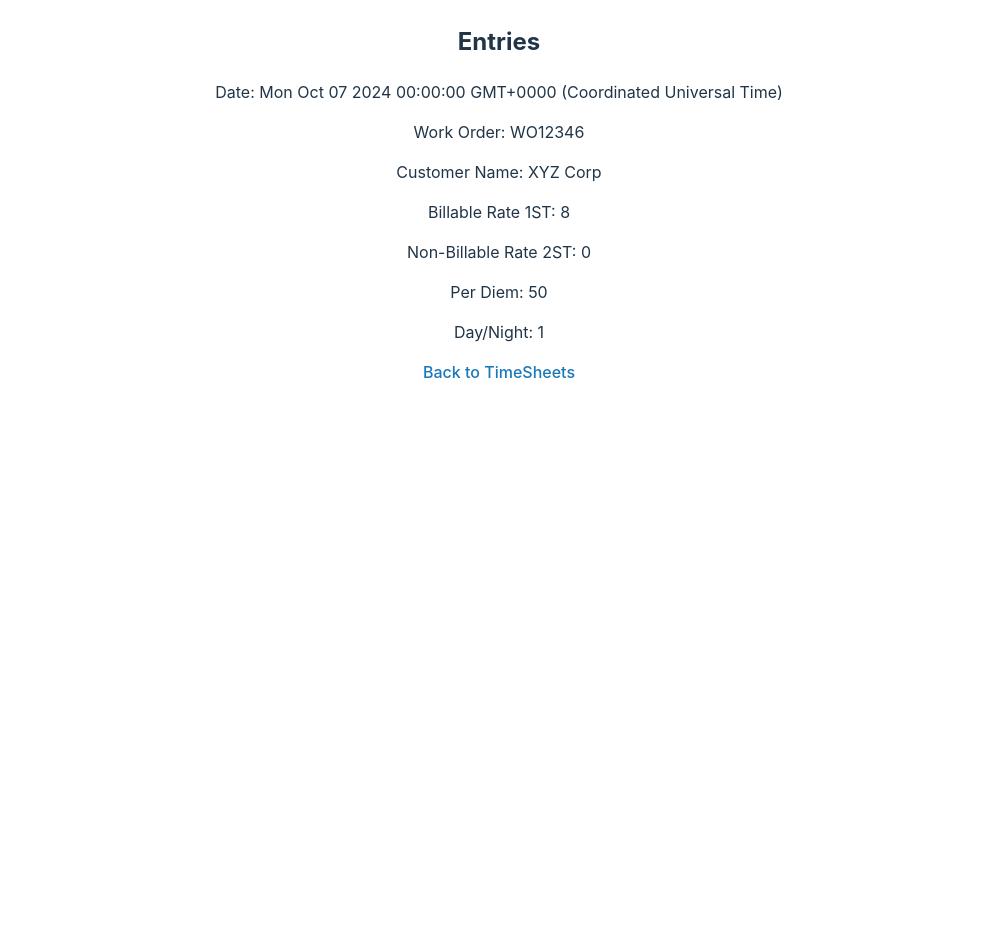
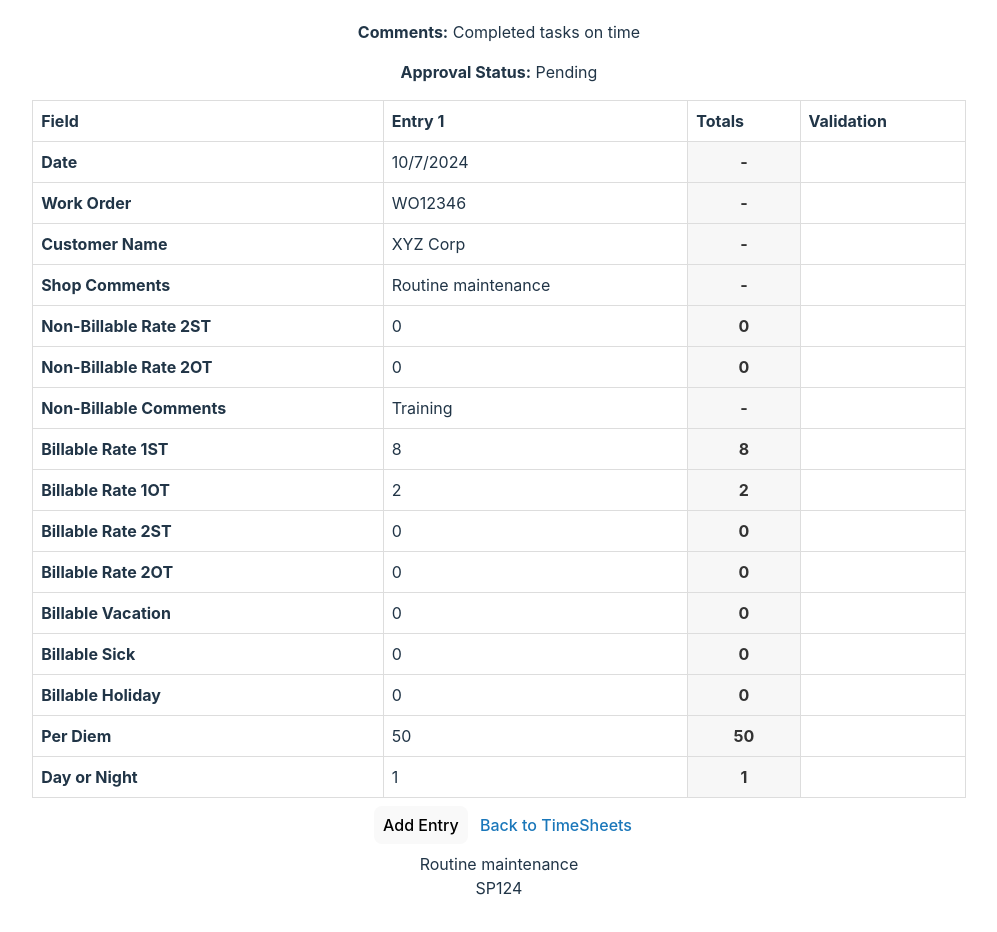
Before and after one commit to tzieba1/frontier-blade-frontend, a Vue app: page /timesheets/2 in a window 1280 px wide. Shown: the part 400-1332 px from the top of the page, without its empty margins (141-1138 px from the left). Before the commit the page ends 816 px from the top, so only its background shows below. Built offline with nearby package versions, Linux system fonts and the light colour scheme.

Commit message:
Update to use TimeSheetRow component and include more entries from data structure of TimeSheet. Implement validation of entries.

```diff
--- a/src/pages/TimeSheetDetails.vue
+++ b/src/pages/TimeSheetDetails.vue
@@ -6,75 +6,143 @@
       {{ isEditing ? "Cancel" : "Edit" }}
     </button>
 
-    <div v-if="!isEditing">
-      <p>Date Range: {{ timeSheet.dateRange }}</p>
-      <p>Hours Worked: {{ timeSheet.hoursWorked }}</p>
-
-      <h2>Entries</h2>
-      <div v-for="entry in timeSheet.entries" :key="entry.id">
-        <p>Date: {{ entry.date }}</p>
-        <p>Work Order: {{ entry.workOrder }}</p>
-        <p>Customer Name: {{ entry.customerName }}</p>
-        <p>Billable Rate 1ST: {{ entry.billable.rate1ST }}</p>
-        <p>Non-Billable Rate 2ST: {{ entry.nonBillable.rate2ST }}</p>
-        <p>Per Diem: {{ entry.additionalQualifiers.perDiem }}</p>
-        <p>Day/Night: {{ entry.additionalQualifiers.dayOrNight }}</p>
-      </div>
+    <!-- Non-entry fields displayed above the table -->
+    <div class="timesheet-details">
+      <p><strong>Date Range:</strong> {{ timeSheet.dateRange }}</p>
+      <p><strong>Hours Worked:</strong> {{ timeSheet.hoursWorked }}</p>
+      <p><strong>Comments:</strong> {{ timeSheet.comments }}</p>
+      <p><strong>Approval Status:</strong> {{ timeSheet.isApproved ? "Approved" : "Pending" }}</p>
     </div>
 
-    <div v-else>
-      <label>
-        Date Range:
-        <input v-model="editedTimeSheet.dateRange" type="text" />
-      </label>
-      <label>
-        Hours Worked:
-        <input v-model="editedTimeSheet.hoursWorked" type="number" />
-      </label>
+    <!-- Transposed Table Structure for TimeSheet Entries with Totals Column -->
+    <table class="timesheet-table">
+      <thead>
+        <tr>
+          <th>Field</th>
+          <th v-for="(entry, index) in editedTimeSheet.entries" :key="entry.id">Entry {{ index + 1 }}</th>
+          <th>Totals</th>
+          <th>Validation</th>
+        </tr>
+      </thead>
+      <tbody>
+        <!-- Date Row -->
+        <TimeSheetRow fieldLabel="Date" :fieldKey="'date'" :entries="editedTimeSheet.entries" :isEditing="isEditing"
+          :validationErrors="validationErrors"
+          @update="(payload) => updateEntry(payload.index, 'date', payload.updatedEntry)" />
 
-      <h2>Edit Entries</h2>
-      <div v-for="(entry, index) in editedTimeSheet.entries" :key="entry.id">
-        <label>
-          Date:
-          <input v-model="entry.date" type="date" />
-        </label>
-        <label>
-          Work Order:
-          <input v-model="entry.workOrder" type="text" />
-        </label>
-        <label>
-          Customer Name:
-          <input v-model="entry.customerName" type="text" />
-        </label>
-        <label>
-          Billable Rate 1ST:
-          <input v-model="entry.billable.rate1ST" type="number" />
-        </label>
-        <label>
-          Non-Billable Rate 2ST:
-          <input v-model="entry.nonBillable.rate2ST" type="number" />
-        </label>
-        <label>
-          Per Diem:
-          <input v-model="entry.additionalQualifiers.perDiem" type="number" />
-        </label>
-        <label>
-          Day/Night:
-          <input v-model="entry.additionalQualifiers.dayOrNight" type="number" />
-        </label>
-      </div>
+        <!-- Work Order Row -->
+        <TimeSheetRow fieldLabel="Work Order" :fieldKey="'workOrder'" :entries="editedTimeSheet.entries"
+          :isEditing="isEditing" :validationErrors="validationErrors"
+          @update="(payload) => updateEntry(payload.index, 'workOrder', payload.updatedEntry)" />
 
-      <button @click="saveChanges">Save</button>
+        <!-- Customer Name Row -->
+        <TimeSheetRow fieldLabel="Customer Name" :fieldKey="'customerName'" :entries="editedTimeSheet.entries"
+          :isEditing="isEditing" :validationErrors="validationErrors"
+          @update="(payload) => updateEntry(payload.index, 'customerName', payload.updatedEntry)" />
+
+        <!-- Shop Comments Row -->
+        <TimeSheetRow fieldLabel="Shop Comments" :fieldKey="'shopComments'" :entries="editedTimeSheet.entries"
+          :isEditing="isEditing" :validationErrors="validationErrors"
+          @update="(payload) => updateEntry(payload.index, 'shopComments', payload.updatedEntry)" />
+
+        <!-- Non-Billable Rate 2 ST Row -->
+        <TimeSheetRow fieldLabel="Non-Billable Rate 2ST" :fieldKey="'nonBillable.rate2ST'"
+          :entries="editedTimeSheet.entries" :isEditing="isEditing" :validationErrors="validationErrors"
+          @update="(payload) => updateEntry(payload.index, 'nonBillable.rate2ST', payload.updatedEntry)" />
+
+        <!-- Non-Billable Rate 2 OT Row -->
+        <TimeSheetRow fieldLabel="Non-Billable Rate 2OT" :fieldKey="'nonBillable.rate2OT'"
+          :entries="editedTimeSheet.entries" :isEditing="isEditing" :validationErrors="validationErrors"
+          @update="(payload) => updateEntry(payload.index, 'nonBillable.rate2OT', payload.updatedEntry)" />
+
+        <!-- Non-Billable Comments Row -->
+        <TimeSheetRow fieldLabel="Non-Billable Comments" :fieldKey="'nonBillable.comments'"
+          :entries="editedTimeSheet.entries" :isEditing="isEditing" :validationErrors="validationErrors"
+          @update="(payload) => updateEntry(payload.index, 'nonBillable.comments', payload.updatedEntry)" />
+
+        <!-- Billable Rate 1 ST Row -->
+        <TimeSheetRow fieldLabel="Billable Rate 1ST" :fieldKey="'billable.rate1ST'" :entries="editedTimeSheet.entries"
+          :isEditing="isEditing" :validationErrors="validationErrors"
+          @update="(payload) => updateEntry(payload.index, 'billable.rate1ST', payload.updatedEntry)" />
+
+        <!-- Billable Rate 1 OT Row -->
+        <TimeSheetRow fieldLabel="Billable Rate 1OT" :fieldKey="'billable.rate1OT'" :entries="editedTimeSheet.entries"
+          :isEditing="isEditing" :validationErrors="validationErrors"
+          @update="(payload) => updateEntry(payload.index, 'billable.rate1OT', payload.updatedEntry)" />
+
+        <!-- Billable Rate 2 ST Row -->
+        <TimeSheetRow fieldLabel="Billable Rate 2ST" :fieldKey="'billable.rate2ST'" :entries="editedTimeSheet.entries"
+          :isEditing="isEditing" :validationErrors="validationErrors"
+          @update="(payload) => updateEntry(payload.index, 'billable.rate2ST', payload.updatedEntry)" />
+
+        <!-- Billable Rate 2 OT Row -->
+        <TimeSheetRow fieldLabel="Billable Rate 2OT" :fieldKey="'billable.rate2OT'" :entries="editedTimeSheet.entries"
+          :isEditing="isEditing" :validationErrors="validationErrors"
+          @update="(payload) => updateEntry(payload.index, 'billable.rate2OT', payload.updatedEntry)" />
+
+        <!-- Billable Vacation Row -->
+        <TimeSheetRow fieldLabel="Billable Vacation" :fieldKey="'billable.vacation'" :entries="editedTimeSheet.entries"
+          :isEditing="isEditing" :validationErrors="validationErrors"
+          @update="(payload) => updateEntry(payload.index, 'billable.vacation', payload.updatedEntry)" />
+
+        <!-- Billable Sick Row -->
+        <TimeSheetRow fieldLabel="Billable Sick" :fieldKey="'billable.sick'" :entries="editedTimeSheet.entries"
+          :isEditing="isEditing" :validationErrors="validationErrors"
+          @update="(payload) => updateEntry(payload.index, 'billable.sick', payload.updatedEntry)" />
+
+        <!-- Billable Holiday Row -->
+        <TimeSheetRow fieldLabel="Billable Holiday" :fieldKey="'billable.holiday'" :entries="editedTimeSheet.entries"
+          :isEditing="isEditing" :validationErrors="validationErrors"
+          @update="(payload) => updateEntry(payload.index, 'billable.holiday', payload.updatedEntry)" />
+
+        <!-- Additional Qualifiers Per Diem Row -->
+         <TimeSheetRow fieldLabel="Per Diem" :fieldKey="'additionalQualifiers.perDiem'" :entries="editedTimeSheet.entries"
+          :isEditing="isEditing" :validationErrors="validationErrors"
+          @update="(payload) => updateEntry(payload.index, 'additionalQualifiers.perDiem', payload.updatedEntry)" />
+
+        <!-- Additional Qualifiers Day or Night Row -->
+        <TimeSheetRow fieldLabel="Day or Night" :fieldKey="'additionalQualifiers.dayOrNight'" :entries="editedTimeSheet.entries"
+          :isEditing="isEditing" :validationErrors="validationErrors"
+          @update="(payload) => updateEntry(payload.index, 'additionalQualifiers.dayOrNight', payload.updatedEntry)" />
+      </tbody>
+    </table>
+
+    <!-- Button to add a new entry -->
+    <button class="add-button" @click="addEntry">Add Entry</button>
+
+    <!-- Save button for editing -->
+    <button class="save-button" v-if="isEditing" @click="saveChanges">Save</button>
+
+    <router-link to="/timesheets" v-slot="{ href, navigate, isActive, isExactActive }">
+      <a :href="href" @click="navigate" :class="{ active: isActive, exactActive: isExactActive }"
+        class="fbs-style-link">
+        Back to TimeSheets
+      </a>
+    </router-link>
+
+  </div>
+
+  <!-- Other layout and entry fields here -->
+  <div v-for="(entry, index) in editedTimeSheet.entries" :key="entry.id" class="table-column">
+    <div @click="openModal('shopComments', index)">
+      {{ entry.shopComments }}
     </div>
+    <div @click="openModal('suggestedSalesPart', index)">
+      {{ entry.suggestedSalesPart }}
+    </div>
+    <!-- Other fields here -->
+  </div>
 
-    <router-link to="/timesheets">Back to TimeSheets</router-link>
-  </div>
+  <TextEntryModal v-if="isModalVisible" :initialText="modalText" :isVisible="isModalVisible" @update:text="updateField"
+    @close="closeModal" />
 </template>
 
 <script setup lang="ts">
 import { computed, ref, watch } from 'vue';
 import { useRoute } from 'vue-router';
 import { useStore } from 'vuex';
+import TextEntryModal from '@/components/TextEntryModal.vue';
+import TimeSheetRow from '@/components/TimeSheetRow.vue';
 
 const store = useStore();
 const route = useRoute();
@@ -85,8 +153,58 @@ const timeSheet = computed(() => {
   return store.getters['timeSheets/timeSheetById'](timeSheetId);
 });
 
+const validationErrors = ref<Record<string, string>>({});
 const isEditing = ref(false);
 const editedTimeSheet = ref({ ...timeSheet.value });
+
+// Modal State
+const isModalVisible = ref(false);
+const modalText = ref('');
+const modalField = ref('');
+const modalIndex = ref(0);
+
+// Validation function
+const validateEntries = () => {
+  validationErrors.value = {}; // Reset errors
+
+  editedTimeSheet.value.entries.forEach((entry: any, index: number) => {
+    if (!entry.workOrder) {
+      validationErrors.value[`workOrder_${index}`] = 'Work Order is required';
+    }
+    if (!entry.customerName) {
+      validationErrors.value[`customerName_${index}`] = 'Customer Name is required';
+    }
+    if (entry.nonBillable.rate2ST < 0) {
+      validationErrors.value[`nonBillable_rate2ST_${index}`] = 'Must be non-negative';
+    }
+    if (entry.billable.vacation < 0) {
+      validationErrors.value[`billable_vacation_${index}`] = 'Must be non-negative';
+    }
+    // Add more conditions as needed
+  });
+
+  return Object.keys(validationErrors.value).length === 0; // Return true if no errors
+};
+
+const updateEntry = (index: number, fieldKey: string, updatedEntry: any) => {
+  const newEntry = { ...editedTimeSheet.value.entries[index] };
+  setNestedFieldValue(newEntry, fieldKey, getNestedFieldValue(updatedEntry, fieldKey));
+  editedTimeSheet.value.entries[index] = newEntry;
+};
+
+// Helper to set a nested field value by string key path
+function setNestedFieldValue(obj: any, fieldKey: string, value: any) {
+  const keys = fieldKey.split('.');
+  const lastKey = keys.pop();
+  let nested = obj;
+  keys.forEach((key) => (nested = nested[key]));
+  if (lastKey) nested[lastKey] = value;
+}
+
+// Helper to get nested field values
+function getNestedFieldValue(entry: any, fieldKey: string): any {
+  return fieldKey.split('.').reduce((obj, key) => obj?.[key], entry);
+}
 
 const toggleEditMode = () => {
   isEditing.value = !isEditing.value;
@@ -95,10 +213,62 @@ const toggleEditMode = () => {
   }
 };
 
+const openModal = (field: string, index: number) => {
+  modalField.value = field;
+  modalIndex.value = index;
+  modalText.value = editedTimeSheet.value.entries[index][field];
+  isModalVisible.value = true;
+};
+
+const updateField = (newText: string) => {
+  editedTimeSheet.value.entries[modalIndex.value][modalField.value] = newText;
+};
+
+const closeModal = () => {
+  isModalVisible.value = false;
+};
+
+// Save function with validation
 const saveChanges = () => {
-  // Dispatch an action to update the timesheet in the Vuex store
-  store.dispatch('timeSheets/updateTimeSheet', editedTimeSheet.value);
-  isEditing.value = false;
+  if (validateEntries()) {
+    // Save logic here
+    isEditing.value = false;
+  } else {
+    console.log('Validation failed:', validationErrors.value);
+  }
+};
+
+const addEntry = () => {
+  const newEntry = {
+    id: editedTimeSheet.value.entries.length + 1,
+    timeSheetId: timeSheet.value.id,
+    date: new Date(),
+    workOrder: '',
+    customerName: '',
+    shopComments: '',
+    suggestedSalesPart: '',
+    nonBillable: { rate2ST: 0, rate2OT: 0, comments: '' },
+    billable: { rate1ST: 0, rate1OT: 0, rate2ST: 0, rate2OT: 0, vacation: 0, sick: 0, holiday: 0 },
+    additionalQualifiers: { perDiem: 0, dayOrNight: 1 }
+  };
+  editedTimeSheet.value.entries.push(newEntry);
+};
+
+// `calculateTotal` computes totals for fields specified by `fieldName` (like `nonBillable.rate2ST`)
+function calculateTotal(fieldName: string): number {
+  return editedTimeSheet.value.entries.reduce((acc: number, entry: any) => {
+    const value = getFieldValue(entry, fieldName);
+    return acc + (typeof value === 'number' ? value : 0); // Only add if the value is a number
+  }, 0);
+}
+
+// Helper function to get nested field values
+function getFieldValue<T extends Record<string, any>>(entry: T, fieldName: string): any {
+  return fieldName.split('.').reduce((obj, key) => obj?.[key], entry);
+}
+
+const formatDate = (date: Date) => {
+  return new Date(date).toLocaleDateString();
 };
 
 // Watch for changes in timeSheet to keep editedTimeSheet in sync
@@ -110,5 +280,22 @@ watch(timeSheet, (newVal) => {
 </script>
 
 <style scoped>
-/* Add styles for edit mode and non-edit mode */
+.timesheet-table {
+  margin: auto;
+  width: 100%;
+  border-collapse: collapse;
+}
+
+.timesheet-table th,
+.timesheet-table td {
+  border: 1px solid #ddd;
+  padding: 8px;
+  text-align: left;
+}
+
+.add-button,
+.save-button {
+  padding: 8px;
+  margin: 8px;
+}
 </style>
```
